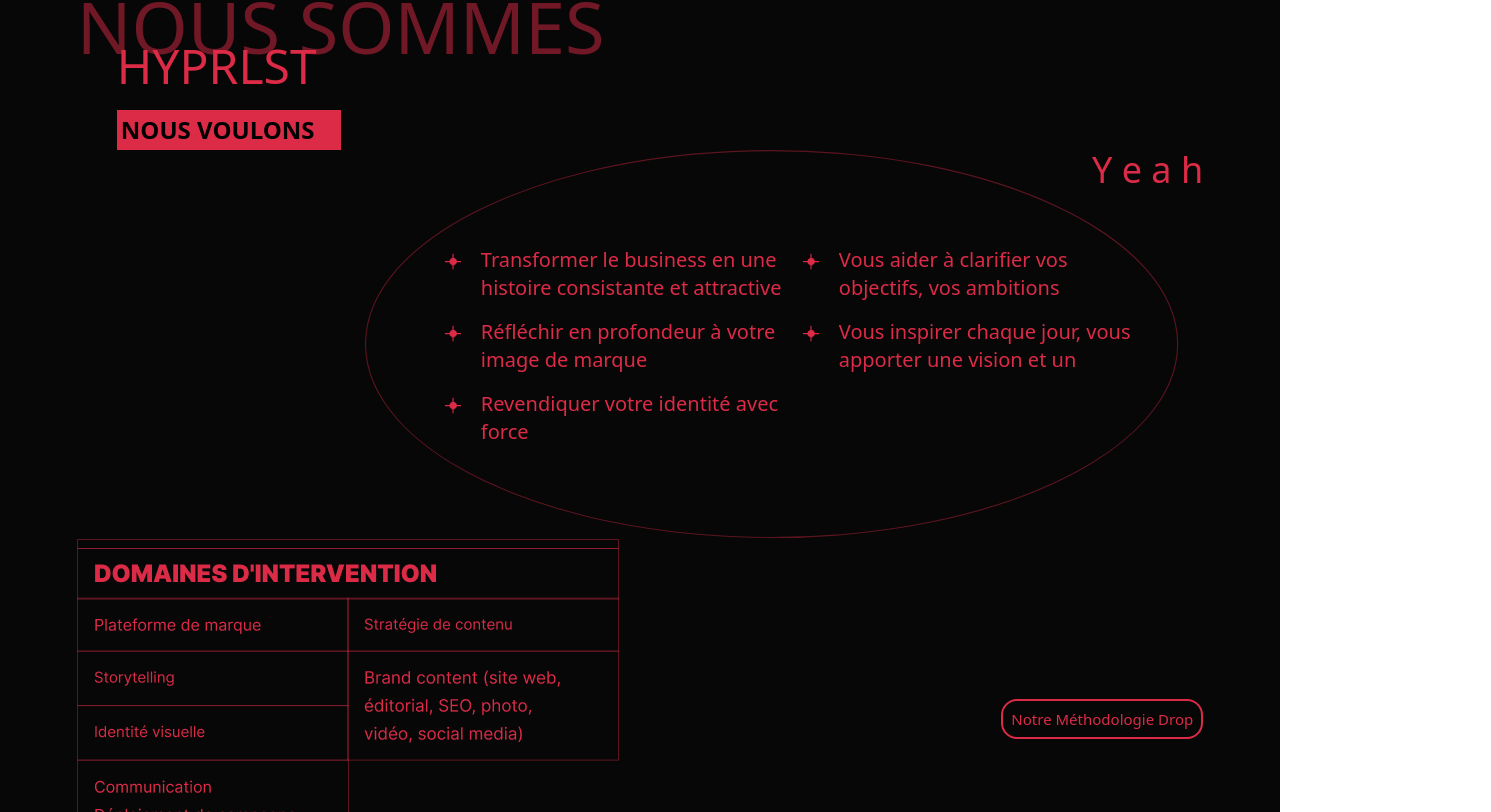
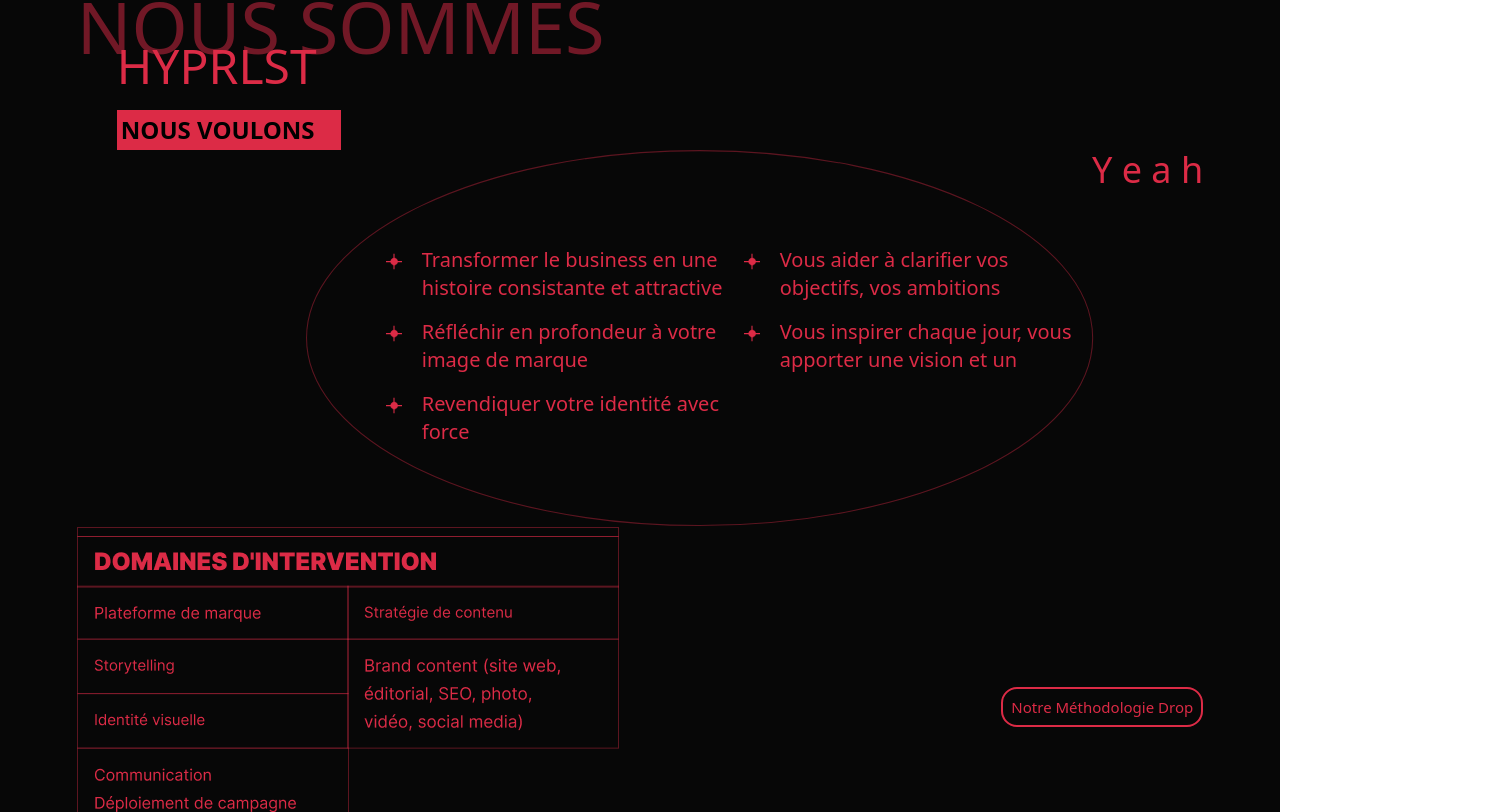
Before and after one commit to Avashneupane9857/Fe-Ds, a React (Vite) app: page / in a window 1280 px wide. Shown: the part 1746-2558 px from the top of the page, 1491 px wide, since content can reach past the window. Built offline with nearby package versions, Linux system fonts and the light colour scheme.

Commit message:
:lipstick: redsec

```diff
--- a/src/sections/RedSec.tsx
+++ b/src/sections/RedSec.tsx
@@ -15,9 +15,9 @@
 
         <h1 className="font-thin relative top-48">Y e a h</h1>
       </div>
-      <div className="relative left-72">
+      <div className="relative left-15  w-[70%] mx-auto">
         <img src={radius} alt="" />
-        <div className="text-xl   w-[800px] absolute top-20 left-20 ">
+        <div className="text-xl  absolute top-20 left-20 ">
           <section className="flex gap-2">
             <div className="relative top-4 w-[350px]">
               {" "}
```
